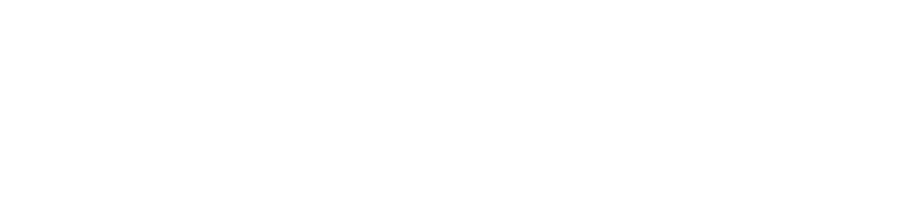
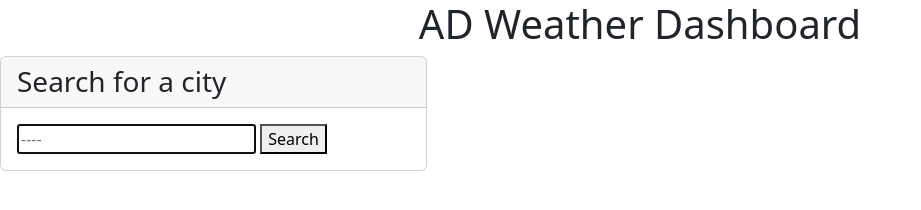
Before and after one commit to 0Adean0/AD-Weather-Report, a plain HTML site: page index.html in a window 1280 px wide. Shown: the whole page, without its empty margins (0-921 px from the left). Drawn offline with nearby package versions, Linux system fonts and the light colour scheme.

Commit message:
established first search section where cities will be input in search form and retrieved on button click

```diff
--- a/index.html
+++ b/index.html
@@ -8,5 +8,17 @@
         integrity="sha384-KK94CHFLLe+nY2dmCWGMq91rCGa5gtU4mk92HdvYe+M/SXH301p5ILy+dN9+nJOZ" crossorigin="anonymous">
     <link href="https://fonts.googleapis.com/css2?family=Nunito&display=swap" rel="stylesheet">
     <link href="./assets/css/style.css" rel="stylesheet" />
-    <title>AD Weather Systems Tracker 1.0</title>
+    <title>Weather Wizard</title>
 </head>
+<body>
+    <header class="hero text-center">
+        <h1>AD Weather Dashboard</h1>
+    </header>
+    <div class="card col-10 col-md-4">
+        <h3 class="card-header">Search for a city</h3>
+        <form id="weather-form" class="card-body">
+            <input name="city-name" id="city" type="text" autofocus="true" class="form-inputs" placeholder="----">
+            <button type="entry-btn" class="btn-original">Search</button>
+        </form>
+    </div>
+</body>
```
